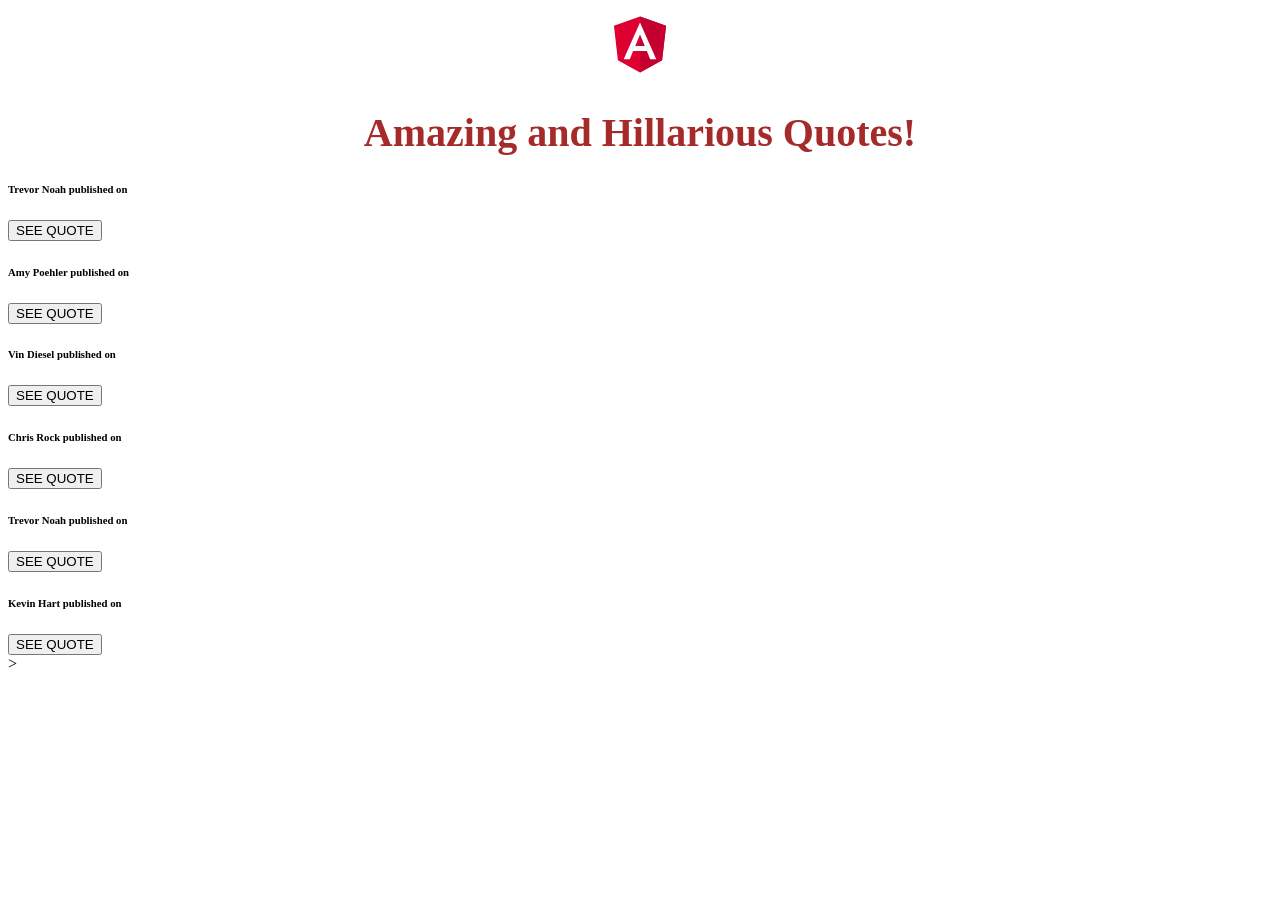
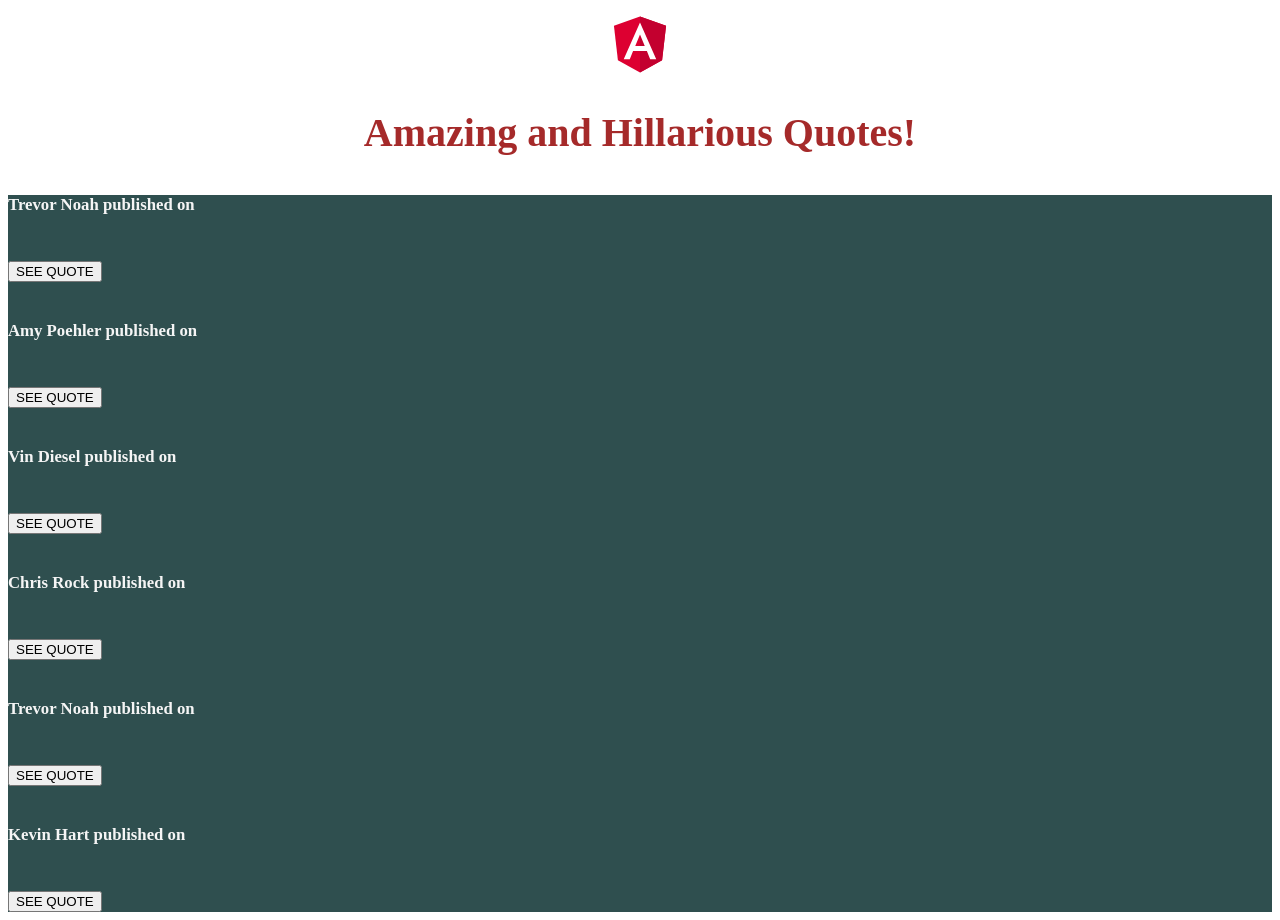
Before and after one commit to muigai20/Angular-Quotes, an Angular app: page / in a window 1280 px wide. Before the commit the page ends 800 px from the top, so only its background shows below. Built offline with nearby package versions, Linux system fonts and the light colour scheme.

Commit message:
generate component votes

```diff
--- a/src/app/app.module.ts
+++ b/src/app/app.module.ts
@@ -5,12 +5,14 @@ import { AppRoutingModule } from './app-routing.module';
 import { AppComponent } from './app.component';
 import { QuoteComponent } from './quote/quote.component';
 import { QuoteDetailComponent } from './quote-detail/quote-detail.component';
+import { VotesComponent } from './votes/votes.component';
 
 @NgModule({
   declarations: [
     AppComponent,
     QuoteComponent,
-    QuoteDetailComponent
+    QuoteDetailComponent,
+    VotesComponent
   ],
   imports: [
     BrowserModule,
--- a/src/app/quote/quote.component.css
+++ b/src/app/quote/quote.component.css
@@ -0,0 +1,8 @@
+
+.container{
+    background-color: darkslategrey
+    }
+    .author{
+        color: whitesmoke;
+        font-size: 25px;
+    }
--- a/src/app/quote/quote.component.html
+++ b/src/app/quote/quote.component.html
@@ -1,3 +1,4 @@
+<div class="container">
         <div class="row">
 
                 <div class="col-md-6">
@@ -12,4 +13,5 @@
                     </div>
                   </div>
                 </div>
-   >
+
+</div>
--- /dev/null
+++ b/src/app/votes/votes.component.html
@@ -0,0 +1 @@
+<p>votes works!</p>
--- /dev/null
+++ b/src/app/votes/votes.component.ts
@@ -0,0 +1,15 @@
+import { Component, OnInit } from '@angular/core';
+
+@Component({
+  selector: 'app-votes',
+  templateUrl: './votes.component.html',
+  styleUrls: ['./votes.component.css']
+})
+export class VotesComponent implements OnInit {
+
+  constructor() { }
+
+  ngOnInit() {
+  }
+
+}
```
Also changed, not shown: src/app/votes/votes.component.css (added), 1 other file (tests, documents, lock files or other folders). Lines whose indentation alone changed are shown as unchanged.
